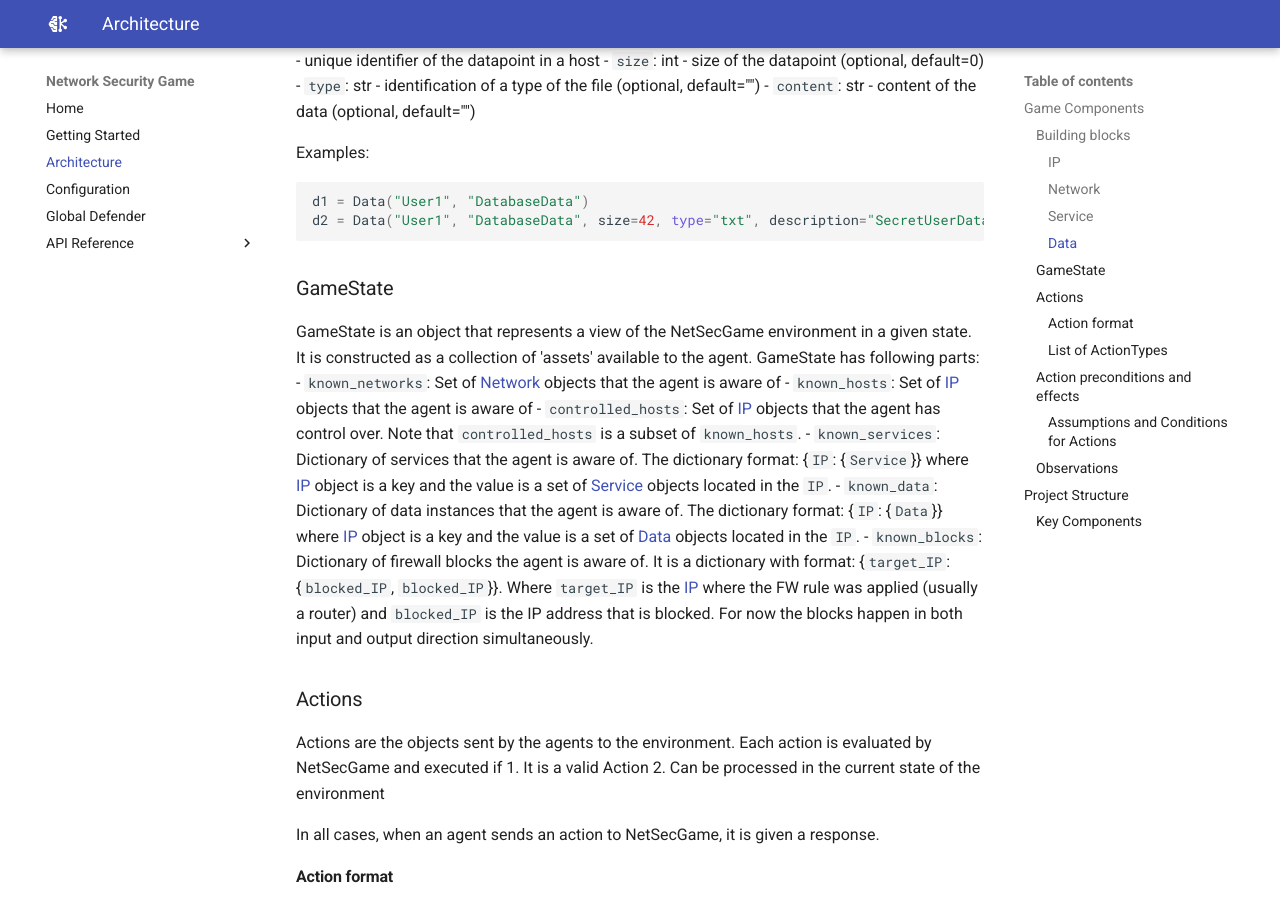
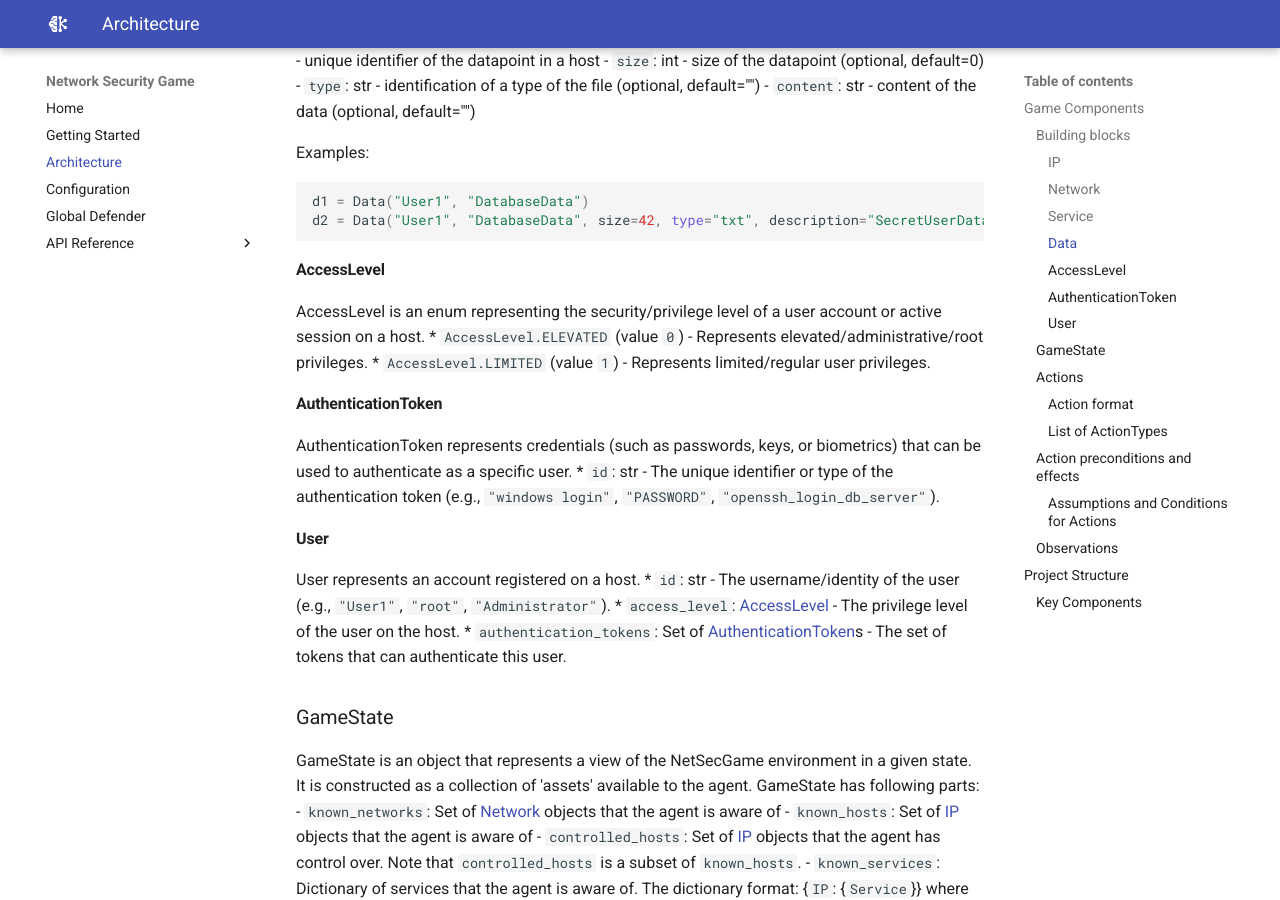
Before and after one commit to stratosphereips/NetSecGame, an MkDocs documentation site: the page built from docs/architecture.md, in a window 1280 px wide and 900 px high, scrolled down 1269 px. Built offline with MkDocs 1.6.1 and Material for MkDocs 9.7.7, drawn with Linux system fonts in a browser that asks for light colours.

Commit message:
Update docs

````diff
--- a/docs/architecture.md
+++ b/docs/architecture.md
@@ -47,6 +47,21 @@ Examples:
 d1 = Data("User1", "DatabaseData")
 d2 = Data("User1", "DatabaseData", size=42, type="txt", description="SecretUserDatabase")
 ```
+
+#### AccessLevel
+AccessLevel is an enum representing the security/privilege level of a user account or active session on a host.
+* `AccessLevel.ELEVATED` (value `0`) - Represents elevated/administrative/root privileges.
+* `AccessLevel.LIMITED` (value `1`) - Represents limited/regular user privileges.
+
+#### AuthenticationToken
+AuthenticationToken represents credentials (such as passwords, keys, or biometrics) that can be used to authenticate as a specific user.
+* `id`: str - The unique identifier or type of the authentication token (e.g., `"windows login"`, `"PASSWORD"`, `"openssh_login_db_server"`).
+
+#### User
+User represents an account registered on a host.
+* `id`: str - The username/identity of the user (e.g., `"User1"`, `"root"`, `"Administrator"`).
+* `access_level`: [AccessLevel](#accesslevel) - The privilege level of the user on the host.
+* `authentication_tokens`: Set of [AuthenticationToken](#authenticationtoken)s - The set of tokens that can authenticate this user.
 
 ### GameState
 GameState is an object that represents a view of the NetSecGame environment in a given state. It is constructed as a collection of 'assets' available to the agent. GameState has following parts:
````
Also changed, not shown: docs/configuration.md (+1 -1 lines).
